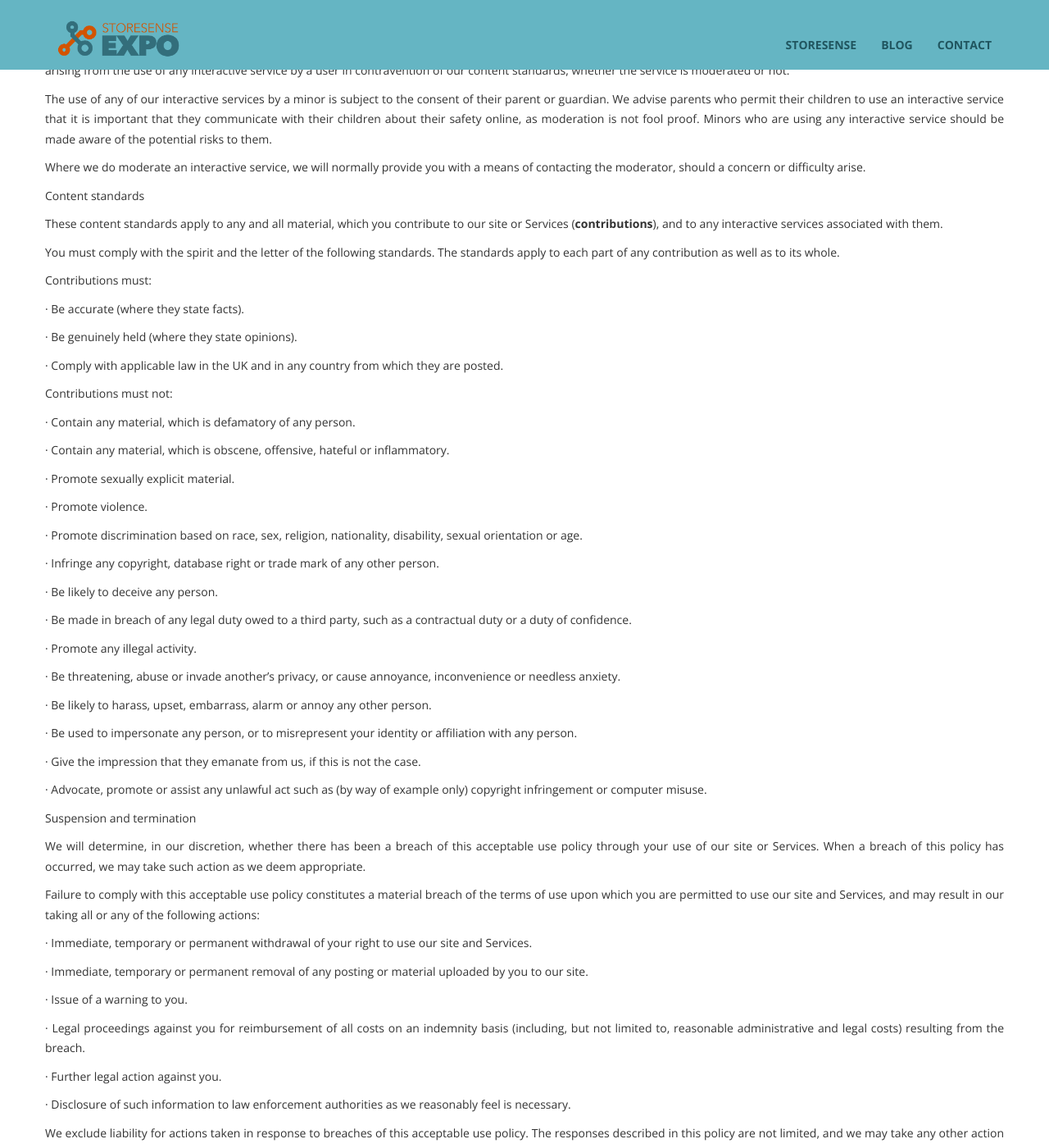
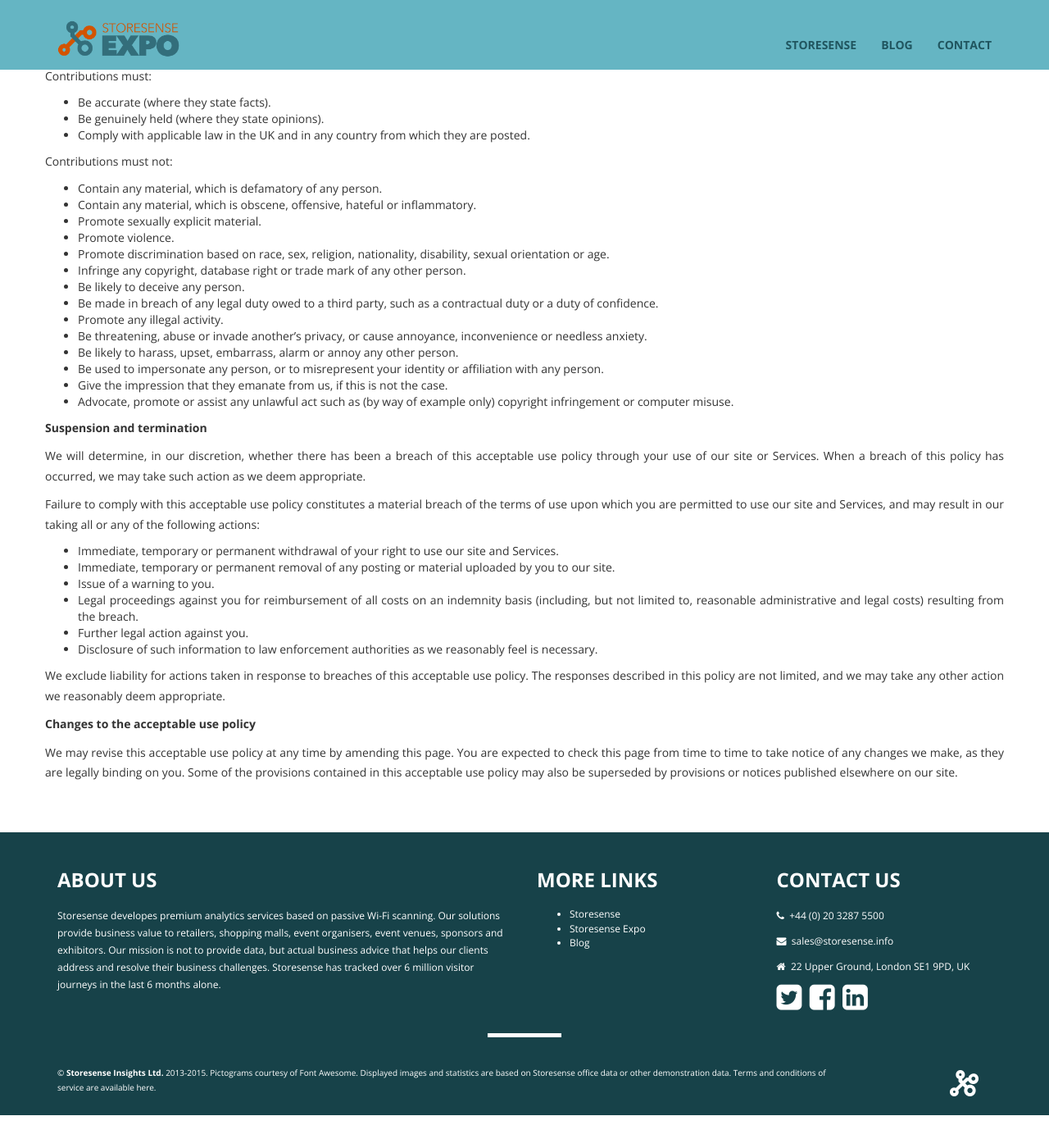
Before and after one commit to storesense/web-expoanalytics, a Jekyll site: the page built from acceptable_use.html, in a window 1280 px wide and 1400 px high, scrolled down 1233 px. Shown: the whole window at 82% size. Built offline with Jekyll 4.4.1, drawn with Linux system fonts in a browser that asks for light colours; after the commit the page ends 2593 px from its top, so only the background shows below that; some of the changed text lies outside the part shown.

Commit message:
Update acceptable_policy.html.

```diff
--- a/acceptable_use.html
+++ b/acceptable_use.html
@@ -17,47 +16,53 @@ name: Acceptable
 
       <p>www.storesense.info is a site operated by Storesense Insights Limited. We are registered in England and Wales under company number 09380219 and we have our registered office at 22, Upper Ground, 5<sup>th</sup> Floor, London SE1 9PD.</p>
 
-            <p><a name="main"> Prohibited uses</a></p>
+      <p><b>Prohibited uses</b></p>
 
       <p>You may use our site and Services only for lawful purposes. You may not use our site or Services:</p>
 
-            <p>· In any way that breaches any applicable local, national or international law or regulation.</p>
+      <ul>
 
-            <p>· In any way that is unlawful or fraudulent, or has any unlawful or fraudulent purpose or effect.</p>
+      <li>In any way that breaches any applicable local, national or international law or regulation.</li>
 
-            <p>· For the purpose of harming or attempting to harm minors in any way.</p>
+      <li>In any way that is unlawful or fraudulent, or has any unlawful or fraudulent purpose or effect.</li>
 
-            <p>· To send, knowingly receive, upload, download, use or re-use any material which does not comply with our content standards.</p>
+      <li>For the purpose of harming or attempting to harm minors in any way.</li>
 
-            <p>· To transmit, or procure the sending of, any unsolicited or unauthorised advertising or promotional material or any other form of similar solicitation (spam).</p>
+      <li>To send, knowingly receive, upload, download, use or re-use any material which does not comply with our content standards.</li>
 
-            <p>· To knowingly transmit any data, send or upload any material that contains viruses, Trojan horses, worms, time-bombs, keystroke loggers, spyware, adware or any other harmful programs or similar computer code designed to adversely affect the operation of any computer software or hardware.</p>
+      <li>To transmit, or procure the sending of, any unsolicited or unauthorised advertising or promotional material or any other form of similar solicitation (spam).</li>
+
+      <li>To knowingly transmit any data, send or upload any material that contains viruses, Trojan horses, worms, time-bombs, keystroke loggers, spyware, adware or any other harmful programs or similar computer code designed to adversely affect the operation of any computer software or hardware.</li>
+
+      </ul>
 
       <p>You also agree:</p>
 
-            <p>· Not to reproduce, duplicate, copy or re-sell any part of our site or Services in contravention of the provisions of our terms of website use.</p>
+      <ul>
+      <li>Not to reproduce, duplicate, copy or re-sell any part of our site or Services in contravention of the provisions of our terms of website use.</li>
 
-            <p>· Not to access without authority, interfere with, damage or disrupt:</p>
+      <li>Not to access without authority, interfere with, damage or disrupt:</li>
 
-            <p>· any part of our site or Services;</p>
+      <li>any part of our site or Services;</li>
 
-            <p>· any equipment or network on which our site is stored; </p>
+      <li>any equipment or network on which our site is stored; </li>
 
-            <p>· any software used in the provision of our site or Services; or </p>
+      <li>any software used in the provision of our site or Services; or </li>
 
-            <p>· any equipment or network or software owned or used by any third party.</p>
+      <li>any equipment or network or software owned or used by any third party.</li>
+      </ul>
 
-            <p>Interactive services</p>
+      <p><b>Interactive services</b></p>
 
       <p>We may from time to time provide interactive services on our site or Services, including, without limitation:</p>
 
-            <p>· Chat rooms.</p>
+      <ul>
+            <li>Chat rooms.</li>
 
-            <p>· Bulletin boards.</p>
+            <li>Bulletin boards.</li>
 
-            <p>· User reviews. (to the extent relevant).</p>
-
-            <p>(<b>interactive services</b>).</p>
+            <li>User reviews. (to the extent relevant).</li>
+      </ul>
 
       <p>Where we do provide any interactive service, we will provide clear information to you about the kind of service offered, if it is moderated and what form of moderation is used (including whether it is human or technical).</p>
 
@@ -67,7 +72,7 @@ name: Acceptable
 
       <p>Where we do moderate an interactive service, we will normally provide you with a means of contacting the moderator, should a concern or difficulty arise.</p>
 
-            <p>Content standards</p>
+      <p><b>Content standards</b></p>
 
       <p>These content standards apply to any and all material, which you contribute to our site or Services (<b>contributions</b>), and to any interactive services associated with them. </p>
 
@@ -75,65 +80,73 @@ name: Acceptable
 
       <p>Contributions must:</p>
 
-            <p>· Be accurate (where they state facts).</p>
+      <ul>
 
-            <p>· Be genuinely held (where they state opinions).</p>
+      <li>Be accurate (where they state facts).</li>
 
-            <p>· Comply with applicable law in the UK and in any country from which they are posted.</p>
+      <li>Be genuinely held (where they state opinions).</li>
+
+      <li>Comply with applicable law in the UK and in any country from which they are posted.</li>
+
+      </ul>
 
       <p>Contributions must not:</p>
 
-            <p>· Contain any material, which is defamatory of any person.</p>
+      <ul>
 
-            <p>· Contain any material, which is obscene, offensive, hateful or inflammatory.</p>
+      <li>Contain any material, which is defamatory of any person.</li>
 
-            <p>· Promote sexually explicit material.</p>
+      <li>Contain any material, which is obscene, offensive, hateful or inflammatory.</li>
 
-            <p>· Promote violence.</p>
+      <li>Promote sexually explicit material.</li>
 
-            <p>· Promote discrimination based on race, sex, religion, nationality, disability, sexual orientation or age.</p>
+      <li>Promote violence.</li>
 
-            <p>· Infringe any copyright, database right or trade mark of any other person.</p>
+      <li>Promote discrimination based on race, sex, religion, nationality, disability, sexual orientation or age.</li>
 
-            <p>· Be likely to deceive any person.</p>
+      <li>Infringe any copyright, database right or trade mark of any other person.</li>
 
-            <p>· Be made in breach of any legal duty owed to a third party, such as a contractual duty or a duty of confidence.</p>
+      <li>Be likely to deceive any person.</li>
 
-            <p>· Promote any illegal activity.</p>
+      <li>Be made in breach of any legal duty owed to a third party, such as a contractual duty or a duty of confidence.</li>
 
-            <p>· Be threatening, abuse or invade another’s privacy, or cause annoyance, inconvenience or needless anxiety.</p>
+      <li>Promote any illegal activity.</li>
 
-            <p>· Be likely to harass, upset, embarrass, alarm or annoy any other person.</p>
+      <li>Be threatening, abuse or invade another’s privacy, or cause annoyance, inconvenience or needless anxiety.</li>
 
-            <p>· Be used to impersonate any person, or to misrepresent your identity or affiliation with any person.</p>
+      <li>Be likely to harass, upset, embarrass, alarm or annoy any other person.</li>
 
-            <p>· Give the impression that they emanate from us, if this is not the case.</p>
+      <li>Be used to impersonate any person, or to misrepresent your identity or affiliation with any person.</li>
 
-            <p>· Advocate, promote or assist any unlawful act such as (by way of example only) copyright infringement or computer misuse.</p>
+      <li>Give the impression that they emanate from us, if this is not the case.</li>
 
-            <p>Suspension and termination</p>
+      <li>Advocate, promote or assist any unlawful act such as (by way of example only) copyright infringement or computer misuse.</li>
+
+      </ul>
+
+      <p><b>Suspension and termination</b></p>
 
       <p>We will determine, in our discretion, whether there has been a breach of this acceptable use policy through your use of our site or Services. When a breach of this policy has occurred, we may take such action as we deem appropriate. </p>
 
       <p>Failure to comply with this acceptable use policy constitutes a material breach of the terms of use upon which you are permitted to use our site and Services, and may result in our taking all or any of the following actions:</p>
 
-            <p>· Immediate, temporary or permanent withdrawal of your right to use our site and Services.</p>
+      <ul>
+      <li>Immediate, temporary or permanent withdrawal of your right to use our site and Services.</li>
 
-            <p>· Immediate, temporary or permanent removal of any posting or material uploaded by you to our site.</p>
+      <li>Immediate, temporary or permanent removal of any posting or material uploaded by you to our site.</li>
 
-            <p>· Issue of a warning to you.</p>
+      <li>Issue of a warning to you.</li>
 
-            <p>· Legal proceedings against you for reimbursement of all costs on an indemnity basis (including, but not limited to, reasonable administrative and legal costs) resulting from the breach.</p>
+      <li>Legal proceedings against you for reimbursement of all costs on an indemnity basis (including, but not limited to, reasonable administrative and legal costs) resulting from the breach.</li>
 
-            <p>· Further legal action against you.</p>
+      <li>Further legal action against you.</li>
 
-            <p>· Disclosure of such information to law enforcement authorities as we reasonably feel is necessary.</p>
+      <li>Disclosure of such information to law enforcement authorities as we reasonably feel is necessary.</li>
+      </ul>
 
       <p>We exclude liability for actions taken in response to breaches of this acceptable use policy. The responses described in this policy are not limited, and we may take any other action we reasonably deem appropriate.</p>
 
       <p><b>Changes to the acceptable use policy</b></p>
 
       <p>We may revise this acceptable use policy at any time by amending this page. You are expected to check this page from time to time to take notice of any changes we make, as they are legally binding on you. Some of the provisions contained in this acceptable use policy may also be superseded by provisions or notices published elsewhere on our site.</p>
-
-
 </div>
```
Also changed, not shown: other parts of acceptable_use.html (+1 -2 lines). Lines whose indentation alone changed are shown as unchanged.
